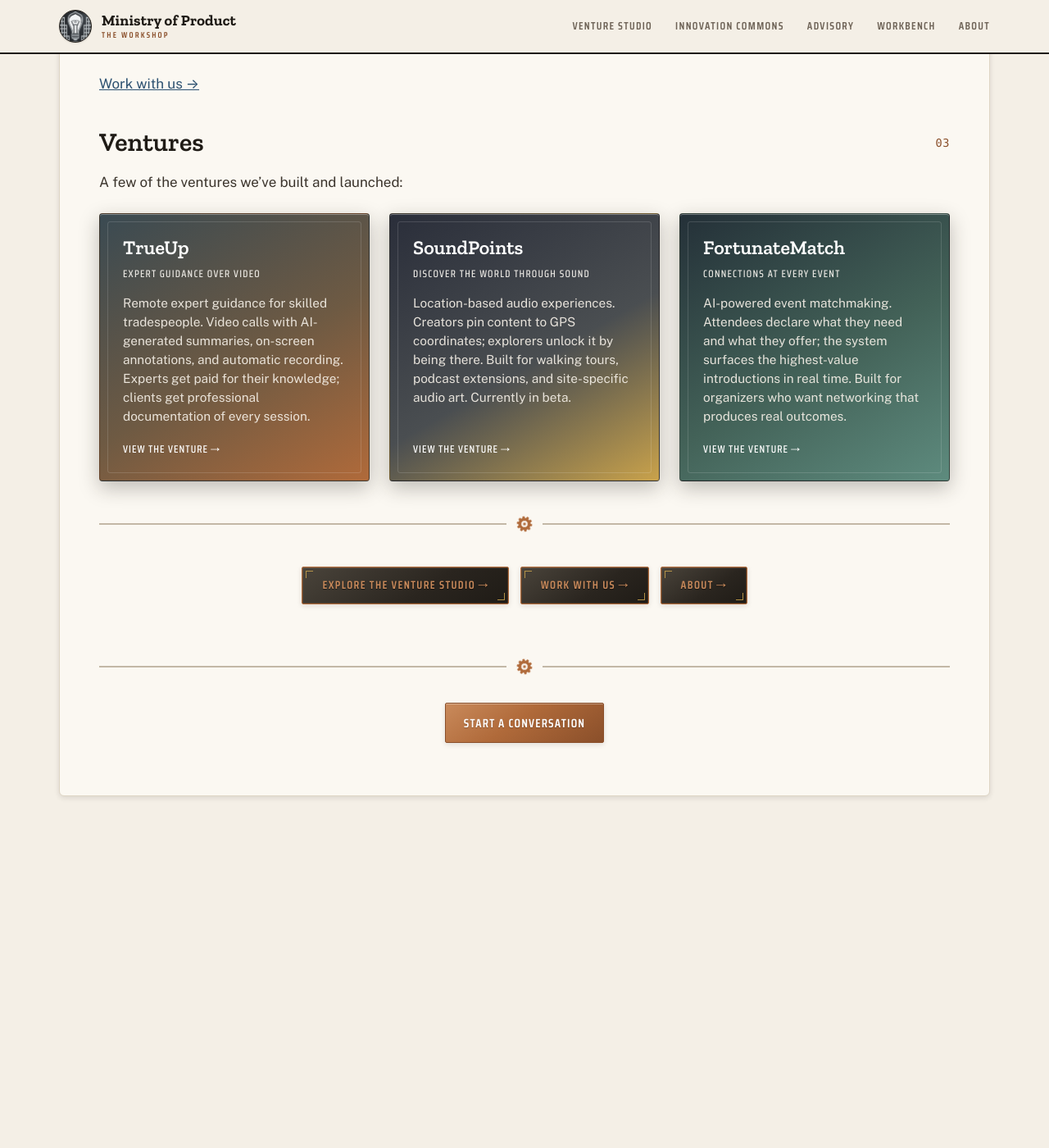
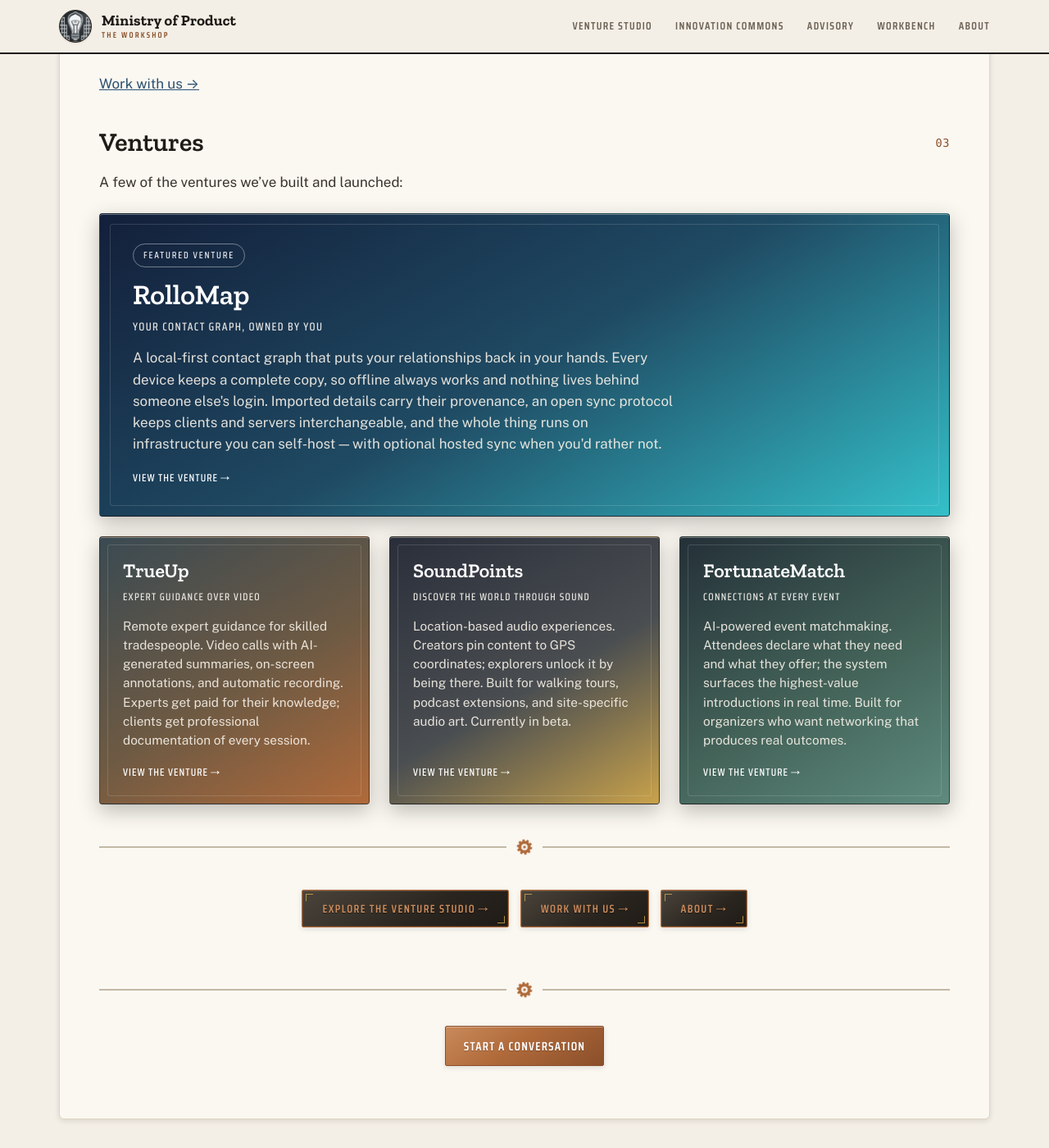
Before and after one commit to Ministry-of-Product/mop-website, a Jekyll site: the page built from index.markdown, in a window 1280 px wide and 1400 px high, scrolled down 1474 px. Shown: the whole window at 82% size. Built offline with Jekyll 4.4.1, drawn with Linux system fonts in a browser that asks for light colours; some web fonts are replaced; before the commit the page ends 2509 px from its top, so only the background shows below that.

Commit message:
Add RolloMap as a featured Venture Studio venture
New local-first-contact-graph venture showcased more prominently than the
existing three: a full-width featured plate on the homepage with a distinct
midnight-blue → cyan patina, plus a /ventures/rollomap/ case-study page in the
same Challenge → Approach → Outcome voice as the others.

Co-Authored-By: Claude Opus 4.8 (1M context) <noreply@anthropic.com>

```diff
--- a/assets/main.scss
+++ b/assets/main.scss
@@ -62,6 +62,7 @@
   --plate-trueup:      linear-gradient(150deg, #3A4A52 0%, #6E5A43 55%, #B06A3A 100%);
   --plate-soundpoints: linear-gradient(150deg, #2A2E3A 0%, #4A4E51 55%, #C9A24B 100%);
   --plate-fortunate:   linear-gradient(150deg, #243038 0%, #436258 55%, #5E8B7E 100%);
+  --plate-rollomap:    linear-gradient(150deg, #131F3A 0%, #1F4A63 50%, #34C0C9 100%);
 
   /* --- Type --- */
   --font-display:   "Zilla Slab", "Times New Roman", Georgia, serif;
@@ -748,6 +749,29 @@ a:hover { color: var(--text-link-hover); text-decoration: underline; }
 .mop-plate.trueup    { background: var(--plate-trueup); }
 .mop-plate.sound     { background: var(--plate-soundpoints); }
 .mop-plate.fortunate { background: var(--plate-fortunate); }
+.mop-plate.rollomap  { background: var(--plate-rollomap); }
+
+/* Featured venture — spans the full grid row and reads a size up */
+.mop-plate.featured {
+  grid-column: 1 / -1;
+  min-height: 250px;
+  padding: 2.25rem 2.5rem;
+}
+.mop-plate.featured::after { inset: 12px; }
+.mop-plate.featured h3 { font-size: 2.15rem; }
+.mop-plate.featured .tl { font-size: 0.86rem; }
+.mop-plate.featured p { font-size: 1.06rem; line-height: 1.55; max-width: 64ch; }
+.mop-plate .feat-eyebrow {
+  position: relative; z-index: 2;
+  align-self: flex-start;
+  font-family: var(--font-condensed);
+  text-transform: uppercase; letter-spacing: 0.16em;
+  font-size: 0.72rem; color: rgba(255,255,255,0.9);
+  border: 1px solid rgba(255,255,255,0.4);
+  border-radius: var(--radius-pill);
+  padding: 0.25rem 0.75rem;
+  margin: 0 0 0.9rem;
+}
 .mop-plate::after {
   content: "";
   position: absolute; inset: 9px;
--- a/index.markdown
+++ b/index.markdown
@@ -86,6 +86,15 @@ A few of the ventures we've built and launched:
 
 <div class="mop-plates">
 
+  <div class="mop-plate rollomap featured">
+    <a class="plate-link" href="/ventures/rollomap/" aria-label="View the RolloMap venture"></a>
+    <span class="feat-eyebrow">Featured Venture</span>
+    <h3>RolloMap</h3>
+    <div class="tl">Your contact graph, owned by you</div>
+    <p>A local-first contact graph that puts your relationships back in your hands. Every device keeps a complete copy, so offline always works and nothing lives behind someone else's login. Imported details carry their provenance, an open sync protocol keeps clients and servers interchangeable, and the whole thing runs on infrastructure you can self-host — with optional hosted sync when you'd rather not.</p>
+    <a class="more" href="/ventures/rollomap/">View the venture →</a>
+  </div>
+
   <div class="mop-plate trueup">
     <a class="plate-link" href="/ventures/trueup/" aria-label="View the TrueUp venture"></a>
     <h3>TrueUp</h3>
```
Also changed, not shown: _posts/2025-04-16-rollomap-contact-graph.md (added, +40 -0 lines).
